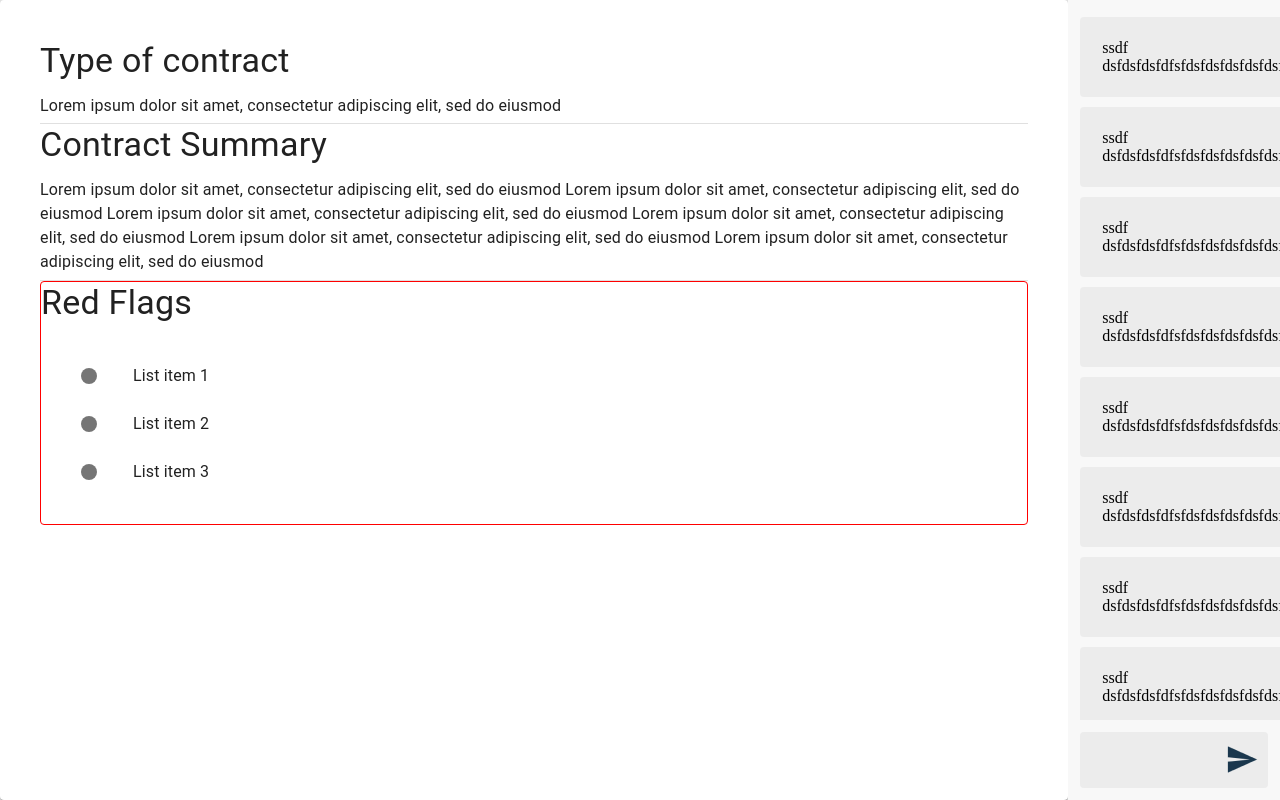
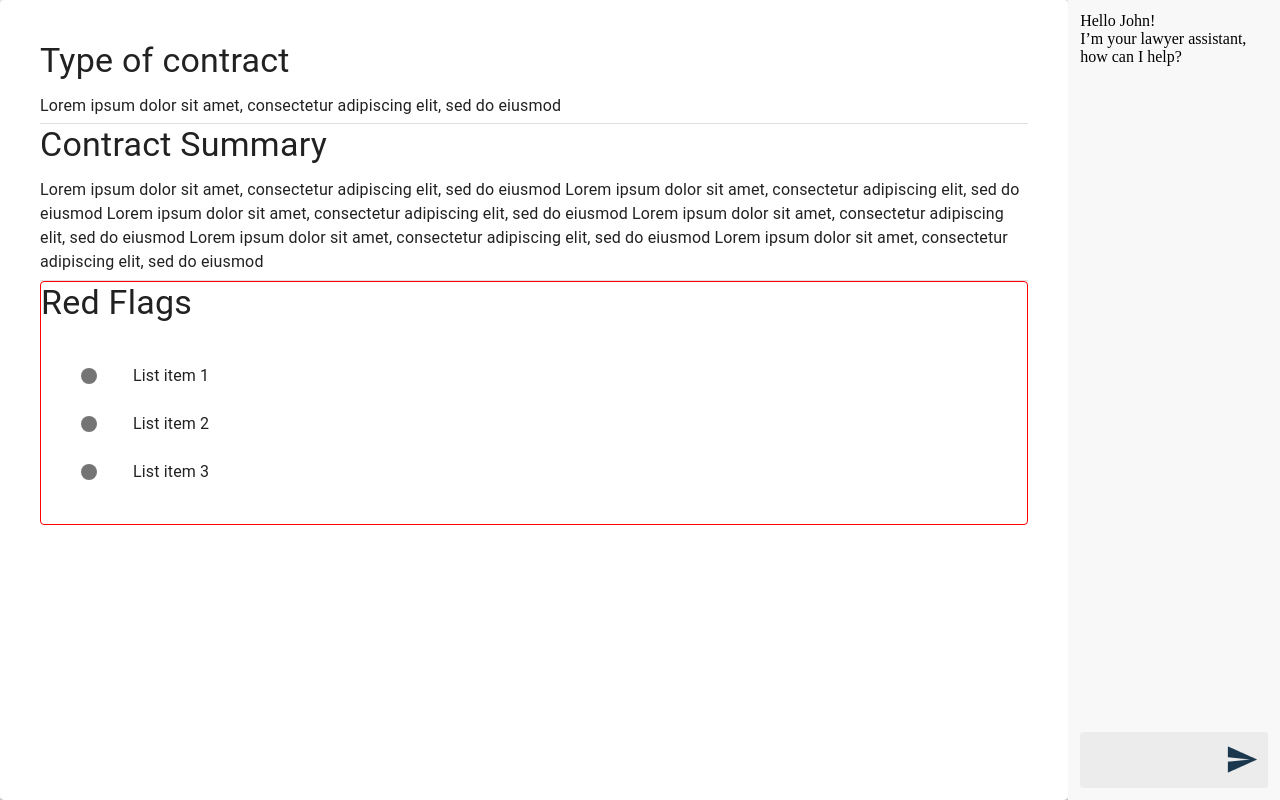
Before and after one commit to kamleshdhondge/aihackathonmonolith, a React (Create React App) app in the folder frontend/: page / in a window 1280 px wide. Both pictures are taken after a click on the button "Go to the second page". Built offline with nearby package versions, Linux system fonts and the light colour scheme.

Commit message:
Load chat when search

```diff
--- a/frontend/src/components/Chat.js
+++ b/frontend/src/components/Chat.js
@@ -1,4 +1,8 @@
 import './Chat.css';
+import {AppContext} from '../state/AppContext';
+import { useEffect } from 'react'
+import { useContext } from 'react';
+import {useChatQuery} from '../hooks/useChatQuery'
 
 const ChatBox = () => {
   return (
@@ -9,38 +13,61 @@ const ChatBox = () => {
   );
 };
 
+const HelloMessage = () => {
+  return <div>
+    <div>Hello John!</div>
+    <div>I’m your lawyer assistant, how can I help?</div>
+  </div>
+}
+
 const Messages = (props) => {
+  const {chatBotmessages, setChatBotmessages} = useContext(AppContext)
+
+  useEffect(() => {
+    setChatBotmessages([...chatBotmessages, <HelloMessage />]);
+    console.log('Hello');
+  }, []);
+
   return <div className="messages-box">
-    {[1,1,1,1,1,1,1,1,1,1,1,1,1,1,1,1,1,1,1,1,1,1,1,1,1,1,1,1,1,1,1,1,1,1,1,1,1,1,1,1,1,1,1,1,1,1,1,1,1,1,1].map((i, index) => {
-      return <ChatQuery
-      key={index}
-            style={{
-              maxWidth: 400,
-            }}
-      ></ChatQuery>
-    })}
+    {chatBotmessages}
   </div>;
 }
 
 const SubmitMessage = (props) => {
+  const {chatBotmessages, setChatBotmessages, setSendQuery} = useContext(AppContext);
+  useChatQuery();
+
+  const onSearch = (e) => {
+    setChatBotmessages([...chatBotmessages, <ChatQuery query="Something" />]);
+    setSendQuery(true);
+  }
+
+  const handleKeyDown = (event) => {
+    if (event.key === 'Enter') {
+      onSearch(event);
+    }
+  };
+
   return (
     <div className="submit-message-container">
-      <input type="text" className="submit-message-input" />
-      <img className='search-icon' src='./sent.png' alt='Search Icon' />
+      <input type="text" className="submit-message-input" onKeyDown={handleKeyDown}/>
+      <img className='search-icon' src='./sent.png' alt='Search Icon' onClick={onSearch} />
     </div>
   );
 }
 
 const ChatQuery = (props) => {
+  const {query} = props;
+
   return <div className='chat-query-container'>
-    {/* <div className='chat-query-letter'>L</div> */}
-    {/* <div className='chat-query-message'>dsf dsfdsf dsfdsfds</div> */}
-    <ChatResponse />
+    <div className='chat-query-letter'>L</div>
+    <div className='chat-query-message'>{query}</div>
   </div>;
 }
 
 const ChatResponse = (props) => {
-  return <div className='chat-response'>ssdf dsfdsfdsfdfsfdsfdsfdsfdsfdsfdsf</div>
+  const {message} = props;
+  return <div className='chat-response'>{message}</div>
 }
 
 export const Chat = (props) => {
--- /dev/null
+++ b/frontend/src/hooks/useChatQuery.js
@@ -0,0 +1,30 @@
+import axios from 'axios';
+import { useContext, useEffect } from 'react';
+import {AppContext} from '../state/AppContext';
+
+export const useChatQuery = async () => {
+    const {chatBotmessages, setChatBotmessages, sendQuery, setSendQuery} = useContext(AppContext);
+
+    useEffect(() => {
+      if(sendQuery) {
+            try {
+                const response = axios.get('https://akhmedelnemer-fluffy-zebra-4xvj54x44qqcpwp-3003.preview.app.github.dev/document/doc1/chat')
+                .then(response => {
+                  console.log(response);
+                })
+                .catch(error => {
+                  console.log(error);
+                });
+
+                console.log("Ajhmed")
+                setChatBotmessages([...chatBotmessages, <div>Akhmed</div>]);
+              } catch (error) {
+                console.error(error);
+              }
+
+            setSendQuery(false);
+        }
+    }, [sendQuery]);
+
+
+}
--- a/frontend/src/state/AppContext.js
+++ b/frontend/src/state/AppContext.js
@@ -4,15 +4,25 @@ const emptyFunction = () => {};
 
 const defaultValue = {
     activePage: '',
-    setActivePage: emptyFunction
+    setActivePage: emptyFunction,
+    chatBotmessages: [],
+    setChatBotmessages: emptyFunction,
+    sendQuery: false,
+    setSendQuery: emptyFunction
 }
 
 const useAPI = () => {
     const [activePage, setActivePage] = useState('');
+    const [chatBotmessages, setChatBotmessages] = useState([]);
+    const [sendQuery, setSendQuery] = useState(false);
 
     return {
         activePage,
-        setActivePage
+        setActivePage,
+        chatBotmessages,
+        setChatBotmessages,
+        sendQuery,
+        setSendQuery
     }
 }
 
```
